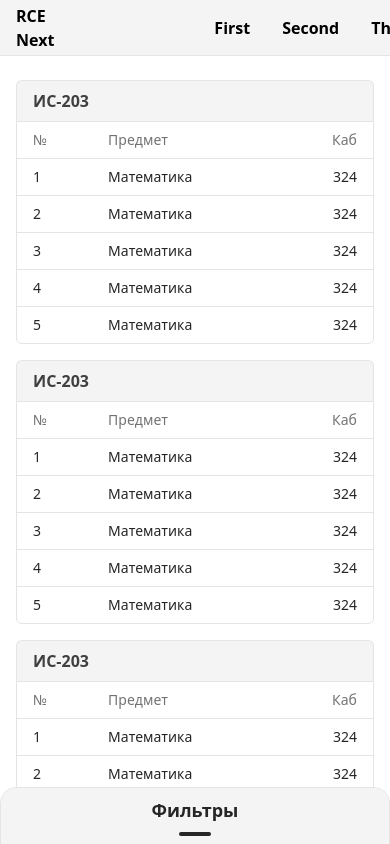
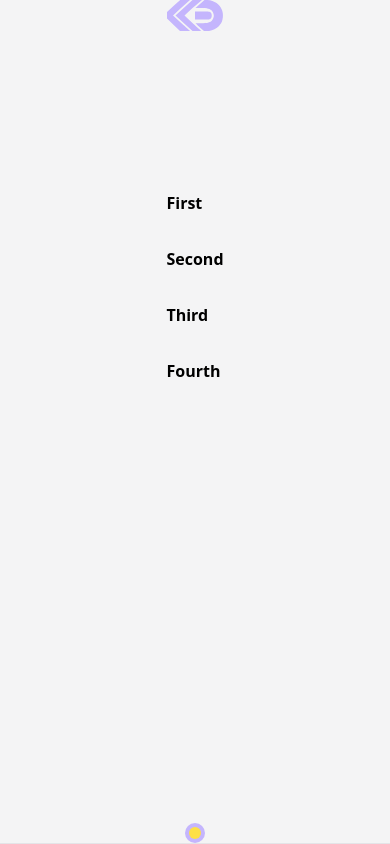
Before and after one commit to iswebdevru/rcenext-client, a Next.js app: page / in a window 390 px wide. Shown: the top 844 px of the page. Built offline with nearby package versions, Linux system fonts and the light colour scheme.

Commit message:
refactor: improve mobile ui responsibility

```diff
--- a/src/app/layout.tsx
+++ b/src/app/layout.tsx
@@ -1,5 +1,5 @@
 import React from 'react';
-import Header from '../components/Header';
+import Header from '../components/layout/Header';
 import ThemeScript from '../components/internal/ThemeScript';
 import '../styles/globals.css';
 
@@ -7,10 +7,10 @@ export default function RootLayout({ children }: React.PropsWithChildren) {
   return (
     <html>
       <head>
-        <meta name="viewport" content="width=device-width, initial-scale=1.0" />
+        <meta name="viewport" content="width=device-width, initial-scale=1" />
         <ThemeScript />
       </head>
-      <body className="bg-white dark:bg-zinc-900 transition-colors common-scrollbar">
+      <body className="bg-white dark:bg-zinc-900 transition-colors">
         <Header />
         {children}
       </body>
--- a/src/app/page.tsx
+++ b/src/app/page.tsx
@@ -44,7 +44,7 @@ export default function Index() {
 
   return (
     <div className="mt-20 px-4 mx-auto flex max-w-7xl gap-6 items-start">
-      <SideBar>
+      <SideBar title="Фильтры">
         <div className="p-4">
           <Calendar date={date} setDate={setDate} />
         </div>
--- a/src/components/Calendar.tsx
+++ b/src/components/Calendar.tsx
@@ -8,7 +8,7 @@ import {
   notSunday,
   prevMonth,
 } from '../lib/date';
-import Arrow from '../icons/Arrow';
+import Arrow from './icons/Arrow';
 import { useEffect } from 'react';
 
 export interface CalendarProps {
--- a/src/components/DropDown.tsx
+++ b/src/components/DropDown.tsx
@@ -122,7 +122,7 @@ export default function DropDown({
       />
       <div
         className={classNames({
-          'absolute top-full left-0 right-0': true,
+          'absolute transition-[padding] top-full left-0 right-0': true,
           'py-2 pb-4': showOptions,
         })}
       >
--- a/src/components/Header.tsx
+++ /dev/null
@@ -1,27 +0,0 @@
-import Link from 'next/link';
-import ThemeButton from './ThemeButton';
-
-export default function Header() {
-  return (
-    <header className="fixed left-0 top-0 right-0 z-50 h-14 transition-colors border-b common-border bg-zinc-100 text-black dark:text-white dark:bg-zinc-800">
-      <div className="max-w-7xl h-full px-4 mx-auto flex items-center gap-40">
-        <Link href="/" className="font-semibold hover:text-violet-500">
-          RCE Next
-        </Link>
-        <div className="flex items-center justify-between flex-1">
-          <nav>
-            <ul className="flex gap-8">
-              <li className="font-semibold hover:text-violet-500">First</li>
-              <li className="font-semibold hover:text-violet-500">Second</li>
-              <li className="font-semibold hover:text-violet-500">Third</li>
-              <li className="font-semibold hover:text-violet-500">Fourth</li>
-            </ul>
-          </nav>
-          <div className="flex items-center">
-            <ThemeButton />
-          </div>
-        </div>
-      </div>
-    </header>
-  );
-}
--- /dev/null
+++ b/src/components/icons/Logo.tsx
@@ -0,0 +1,10 @@
+export default function Logo() {
+  return (
+    <svg width="56" height="31" viewBox="0 0 112 62">
+      <path
+        d="M66.465 7.5L56.965 16H67.965C80 16 86.847 17.37 90.5 22.5C94.85 28.609 94.641 35.644 89.5 41.5C85 45.5 81 46 68 46.5C61.932 46.5 57 46.5 57 46.5C57.044 46.912 67 56 67 56L74 62H84C101 60 108.465 46 108.465 46C112.465 39.066 113.082 26.26 109.465 19C106.037 9.26999 94.965 1 80.965 0H74.965L66.465 7.5ZM14.5 10.5L0 24V31V37L15.5 52L26 62H38C46 62 46 62 46 62C45.956 61.588 29.5 47 29.5 47L12 31L28 16L46 0C46 0 41.049 0 36.465 0H26.5L14.5 10.5ZM34 15.5L16.965 31L35 47.5L51 62H60.5H68.5C68.464 61.588 53 48 53 48L36 32L35 31L49.965 17L70 0H59.465H51L34 15.5ZM55.965 31.5V39H63.465H71.465C85.731 39 84.8405 38.8768 87 37.5C90.3156 35.3862 90.035 27 87.5 25C85.2346 23.2127 85.274 23 70.965 23H55.965L55.965 31.5Z"
+        className="transition-colors fill-violet-300 dark:fill-zinc-50 group-hover:fill-violet-700"
+      />
+    </svg>
+  );
+}
--- /dev/null
+++ b/src/components/layout/Header.tsx
@@ -0,0 +1,33 @@
+'use client';
+
+import Link from 'next/link';
+// import { useState } from 'react';
+import Logo from '../icons/Logo';
+import ThemeButton from '../ThemeButton';
+
+export default function Header() {
+  // const [opened, setOpened] = useState(false);
+
+  return (
+    <header className="fixed bottom-0 left-0 top-0 right-0 z-50 sm:h-14 transition-colors border-b common-border bg-zinc-100 text-black dark:text-white dark:bg-zinc-800">
+      <div className="max-w-7xl h-full px-4 mx-auto flex flex-col sm:flex-row items-center gap-40">
+        <Link href="/" className="group">
+          <Logo />
+        </Link>
+        <div className="flex flex-col sm:flex-row items-center justify-between flex-1">
+          <nav>
+            <ul className="flex flex-col sm:flex-row gap-8">
+              <li className="font-semibold hover:text-violet-500">First</li>
+              <li className="font-semibold hover:text-violet-500">Second</li>
+              <li className="font-semibold hover:text-violet-500">Third</li>
+              <li className="font-semibold hover:text-violet-500">Fourth</li>
+            </ul>
+          </nav>
+          <div className="flex items-center">
+            <ThemeButton />
+          </div>
+        </div>
+      </div>
+    </header>
+  );
+}
--- a/src/components/layout/SideBar.tsx
+++ b/src/components/layout/SideBar.tsx
@@ -2,29 +2,38 @@
 import classNames from 'classnames';
 import { PropsWithChildren, useState } from 'react';
 
-export default function SideBar({ children }: PropsWithChildren) {
+interface SideBarProps {
+  title: string;
+}
+
+export default function SideBar({
+  children,
+  title,
+}: PropsWithChildren<SideBarProps>) {
   const [opened, setOpened] = useState(false);
 
   return (
     <aside
       className={classNames({
-        'z-50 fixed h-[calc(100vh-112px)] rounded-2xl left-0 right-0 transition-[top,background-color] overflow-auto sm:common-scrollbar duration-300 sm:sticky sm:left-auto sm:right-auto sm:top-20 sm:h-[calc(100vh-104px)] sm:max-w-xs sm:rounded-md border common-border shrink-0 bg-zinc-100 dark:bg-zinc-800':
+        'z-40 rounded-t-2xl fixed w-full left-0 transition-[top,background-color,border-color] sm:w-auto sm:sticky sm:left-auto sm:top-20 sm:max-w-xs sm:rounded-md border common-border shrink-0 bg-zinc-100 dark:bg-zinc-800':
           true,
-        'top-28 common-scrollbar': opened,
-        'top-[calc(100vh-57px)] overflow-hidden': !opened,
+        'top-[20vh]': opened,
+        'top-[calc(100vh-57px)]': !opened,
       })}
     >
-      <div className="sm:hidden sticky top-0 bg-zinc-100 dark:bg-zinc-800 border-b common-border z-10">
+      <div className="sm:hidden sticky top-0 bg-zinc-100 dark:bg-zinc-800 border-b common-border z-10 rounded-t-2xl">
         <button
           aria-label="Reveal sidebar"
           className="flex items-center flex-col py-2 w-full"
           onClick={() => setOpened(prev => !prev)}
         >
-          <span className="common-text font-bold text-lg mb-2">Фильтры</span>
+          <span className="common-text font-bold text-lg mb-2">{title}</span>
           <span className="block w-8 h-1 bg-neutral-800 dark:bg-neutral-200 rounded-md"></span>
         </button>
       </div>
-      <div>{children}</div>
+      <div className="h-[calc(80vh-57px)] common-scrollbar overflow-auto sm:h-[calc(100vh-106px)]">
+        {children}
+      </div>
     </aside>
   );
 }
--- a/src/styles/globals.css
+++ b/src/styles/globals.css
@@ -13,7 +13,7 @@
   @apply scrollbar-thin scrollbar-track-transparent scrollbar-thumb-zinc-300 scrollbar-thumb-rounded-md hover:scrollbar-thumb-zinc-400 dark:scrollbar-thumb-zinc-600 dark:hover:scrollbar-thumb-zinc-500;
 }
 
-::-webkit-scrollbar {
+.common-scrollbar::-webkit-scrollbar {
   width: 6px;
 }
 
```
Also changed, not shown: src/components/icons/Arrow.tsx (renamed from src/icons/Arrow.tsx).
